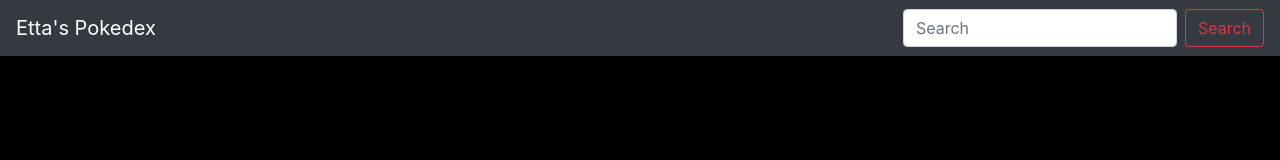
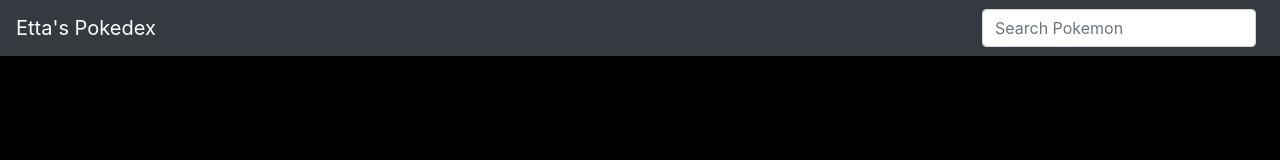
Before and after one commit to ettariley/PokedexEtta, a plain HTML site: page index.html in a window 1280 px wide. Drawn offline with nearby package versions, Linux system fonts and the light colour scheme; no server answers.

Commit message:
Fixed search bar stylings & functionality

```diff
--- a/index.html
+++ b/index.html
@@ -22,8 +22,7 @@
             <ul class="navbar-nav mr-auto"></ul>
             <!-- Search bar in nav bar -->
             <form class="form-inline my-2 my-lg-0">
-              <input class="form-control mr-sm-2" id="search-pokemon" type="search" placeholder="Search" aria-label="Search">
-              <button class="btn btn-outline-danger my-2 my-sm-0" type="submit">Search</button>
+              <input class="form-control mr-sm-2" id="search-pokemon" type="search" placeholder="Search Pokemon" aria-label="Search Pokemon" onkeyup="pokemonRepository.searchPokemon(this.value)">
             </form>
           </div>
         </nav>
```
